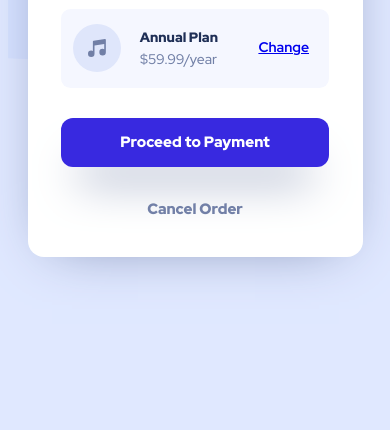
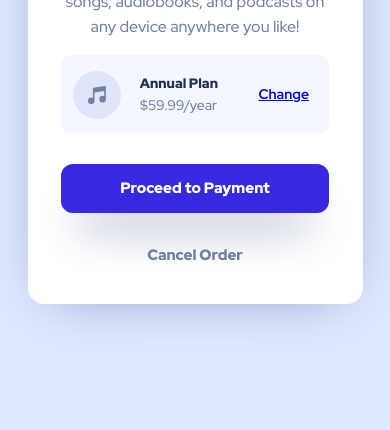
Before and after one commit to em-ewaa/Challenge-1, a plain HTML site: page index.html in a window 390 px wide. Shown: the part 414-844 px from the top of the page. Drawn offline with Linux system fonts and the light colour scheme.

Commit message:
Added flexbox and some corrections in terms of responsiveness and page layout

```diff
--- a/css/style.css
+++ b/css/style.css
@@ -11,14 +11,19 @@ body {
   box-sizing: border-box;
   color: var(--des-blue);
   text-align: center;
-  background: no-repeat center url("/Challenge-1/images/pattern-background-desktop.svg") var(--pale-blue);
+  background: no-repeat url("/Challenge-1/images/pattern-background-desktop.svg") var(--pale-blue);
+  background-size: 100% auto;
   margin: 0;
+  display: flex;
+  flex-direction: column;
+  justify-content: center;
+  align-items: center;
+  min-height: 100vh;
 }
 
 .bubble {
   background-color: #fff;
   max-width: 450px;
-  margin: 10rem auto;
   border-radius: 2em;
   overflow: hidden;
   box-shadow: 0 1em 7em -3em var(--des-blue);
```
